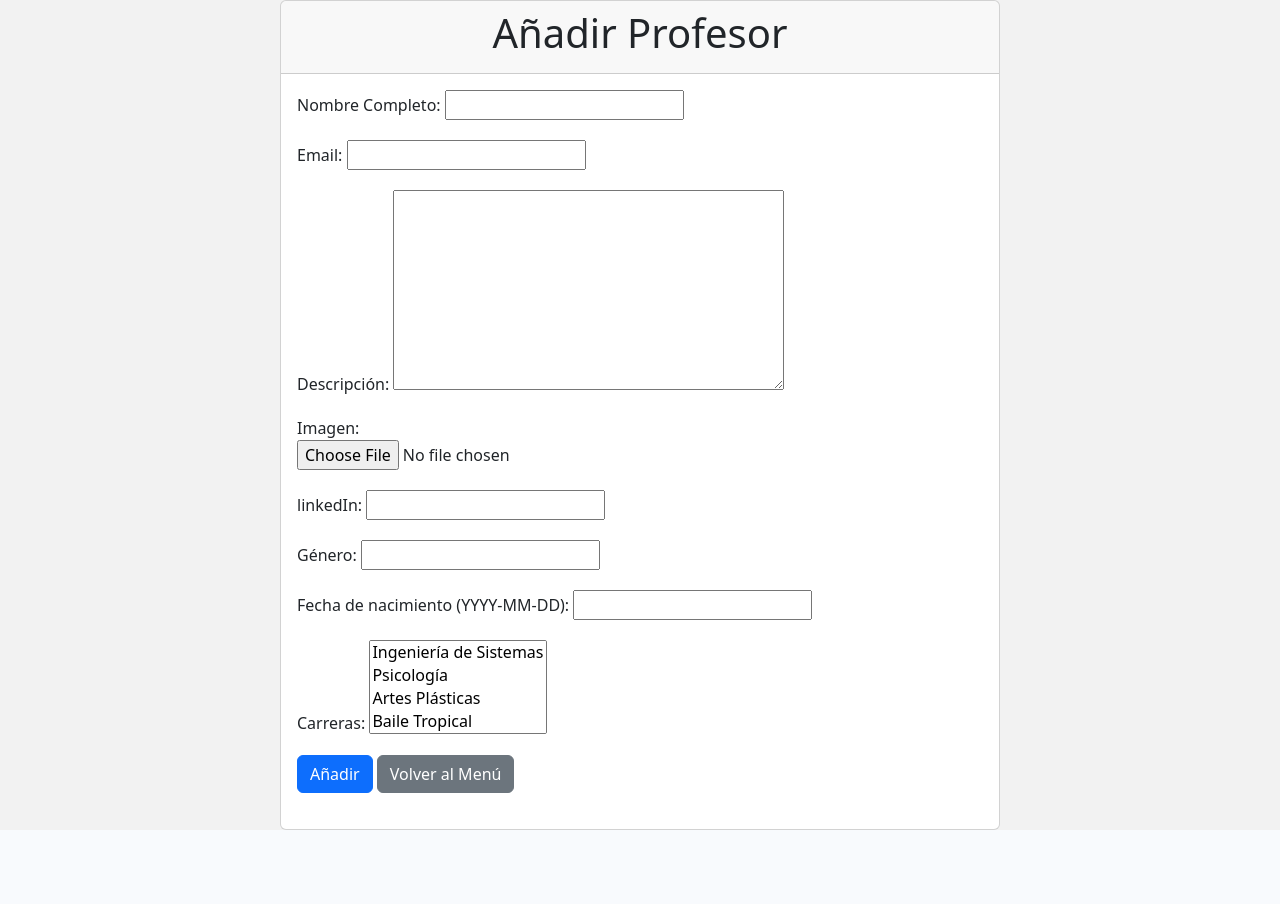
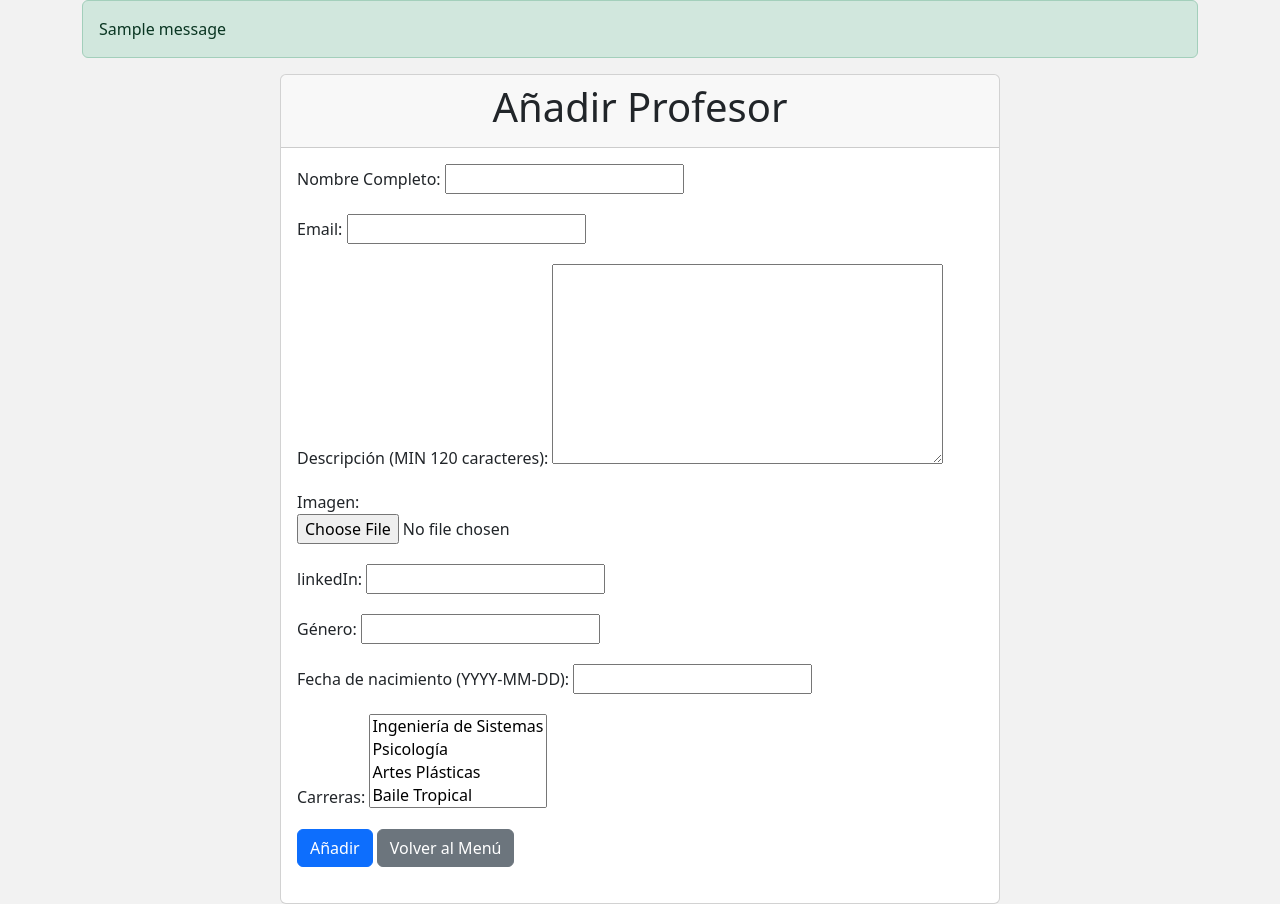
Before and after one commit to Conecta-EAFIT/Conecta_EAFIT, a Django app: page /add_record/ in a window 1280 px wide. Shown: the part 72-976 px from the top of the page. Before the commit the page ends 902 px from the top, so only its background shows below. Run offline with Django 4.2, Linux system fonts and the light colour scheme; a user stored in the database is signed in; data comes from the database, SQL or seed files in the repository; both versions use the stored data as it was after the commit; one stand-in notice (Sample message) is shown.

Commit message:
Mensajes de error en record agregados

```diff
--- a/profesor/forms.py
+++ b/profesor/forms.py
@@ -38,6 +38,20 @@ class SignUpForm(UserCreationForm):
 # Create Add Record Form
 class AddRecordForm(forms.ModelForm):
 
+
 	class Meta:
 		model = Profesor
 		exclude = ("user",)
+		error_messages = {
+            'title': {
+                'required': 'El nombre es obligatorio.',
+            },
+            'email': {
+                'required': 'El email es obligatorio.',
+                'invalid': 'Por favor, introduce una dirección de correo electrónico válida.',
+            },
+            'description': {
+                'required': 'La descripción es obligatoria.',
+            },
+            # Agrega mensajes de error personalizados para otros campos si es necesario
+        }
--- a/profesor/templates/add_record.html
+++ b/profesor/templates/add_record.html
@@ -1,8 +1,15 @@
-<!-- formulario_personalizado.html -->
-
 {% extends 'base.html' %}
 
 {% block content %}
+{% if messages %}
+<div class="messages">
+    {% for message in messages %}
+    <div class="alert {% if message.tags %}alert-{{ message.tags }}{% endif %}">
+        {{ message }}
+    </div>
+    {% endfor %}
+</div>
+{% endif %}
 
 <style>
   /* Estilo personalizado para los campos del formulario */
@@ -45,7 +52,7 @@
               {{ form.email }}
             </div>
             <div class="form-group">
-              <label for="id_description">Descripción:</label>
+              <label for="id_description">Descripción (MIN 120 caracteres):</label>
               {{ form.description }}
             </div>
 
--- a/profesor/views.py
+++ b/profesor/views.py
@@ -58,14 +58,20 @@ def add_record(request):
         if request.method == "POST":
             form = AddRecordForm(request.POST, request.FILES)
             if form.is_valid():
+                print("El formato ha sido diligenciado correctamente")
                 form.save()
-                messages.success(request, "Record Added...")
+                messages.success(request, "Registro añadido exitosamente.")
                 return redirect('conectaHome')
+            else:
+                print("El formato NO FUE diligenciado correctamente")
+                messages.error(request, "* Hubo un error en el diligenciamiento. Revisa todos los campos.")
+                messages.error(request, "* Min de caracteres: 120")
+                messages.error(request, "* El correo debe terminar en un dominio (.com, .co, etc) y debe tener @")
         else:
             form = AddRecordForm()
         return render(request, 'add_record.html', {'form': form})
     else:
-        messages.success(request, "You Must Be Logged In...")
+        messages.error(request, "Debes iniciar sesión para realizar esta acción.")
         return redirect('conectaHome')
 
 def update_record(request, pk):
```
Also changed, not shown: db.sqlite3, media/profesor/images/nico_I3LCjEH.jpg (added), media/profesor/images/nico_npwqk0D.jpg (added), media/profesor/images/nico_r9VfHT0.jpg (added), profesor/migrations/0014_alter_profesor_description.py (added).
